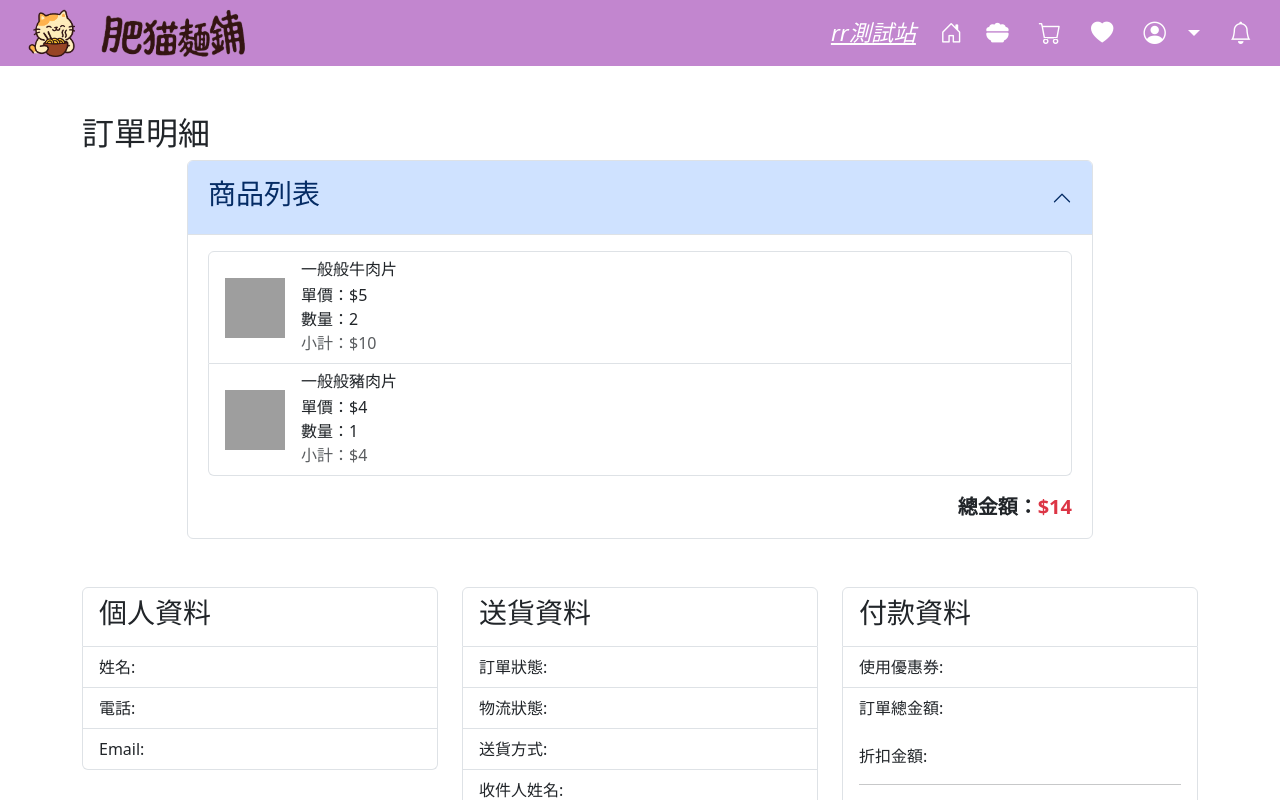
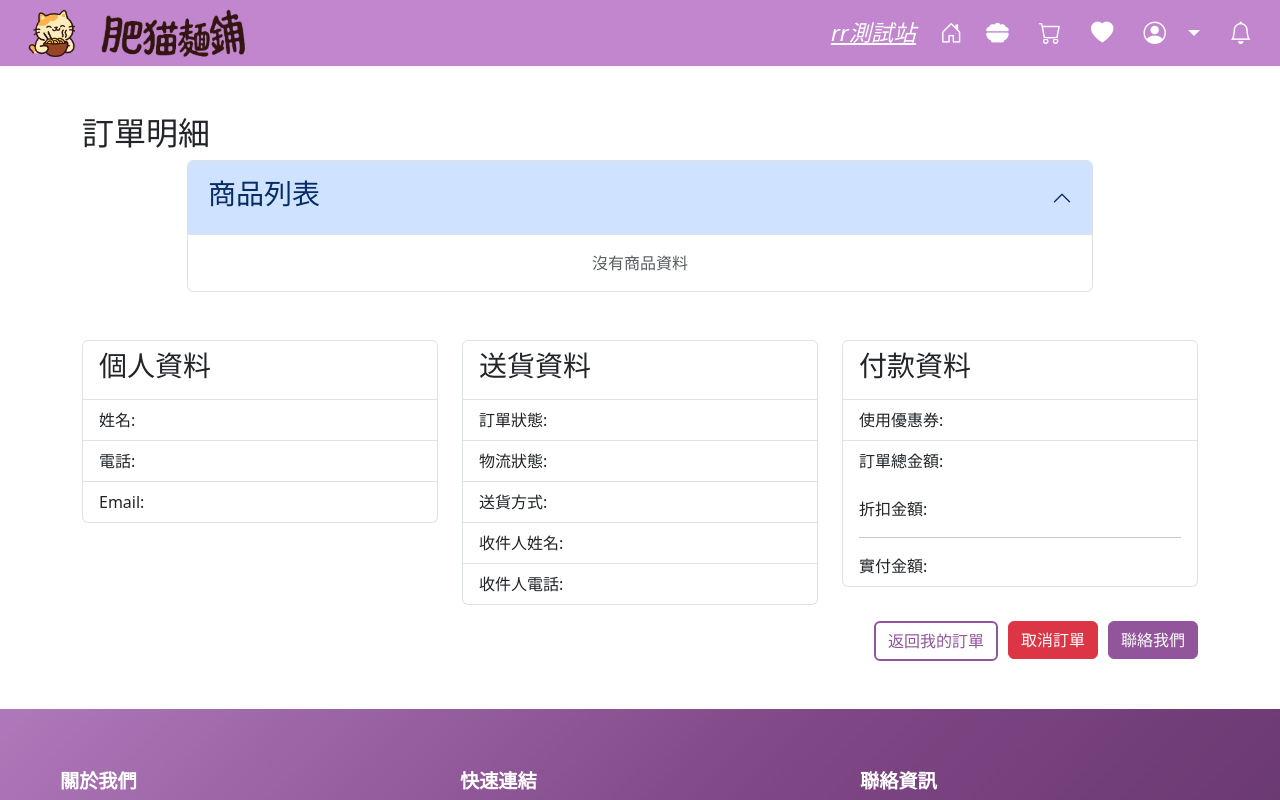
Before and after one commit to Pamelajch/FatCat-frontend, a Vue app: page /orderdetail in a window 1280 px wide. Shown: the top 800 px of the page. Built offline with nearby package versions, Linux system fonts and the light colour scheme; grey boxes are pictures that could not be loaded.

Commit message:
結帳完後將購物車內的商品獨立出訂單之商品,購物車清空

```diff
--- a/src/components/CartItemList.vue
+++ b/src/components/CartItemList.vue
@@ -1,13 +1,25 @@
 <script setup>
 import { useCartStore } from '@/stores/cart'
+import { computed } from 'vue'
+const props = defineProps({
+  items: Array
+})
 
 const cartStore = useCartStore()
+const showItems = computed(() => props.items || cartStore.items)
+const showTotal = computed(() =>
+  showItems.value.reduce((sum, item) => sum + item.price * item.quantity, 0)
+)
 </script>
 
 <template>
-  <div v-if="cartStore.items.length">
+  <div v-if="showItems.length">
     <div class="list-group mb-3">
-      <div class="list-group-item d-flex align-items-center gap-3" v-for="item in cartStore.items" :key="item.id">
+      <div
+        class="list-group-item d-flex align-items-center gap-3"
+        v-for="item in showItems"
+        :key="item.id"
+      >
         <img :src="item.image" alt="商品圖" style="width: 60px; height: 60px; object-fit: cover;" />
         <div class="flex-grow-1">
           <h6 class="mb-1">{{ item.name }}</h6>
@@ -19,9 +31,8 @@ const cartStore = useCartStore()
     </div>
 
     <div class="text-end fw-bold fs-5">
-      總金額：<span class="text-danger">${{ cartStore.totalAmount }}</span>
+      總金額：<span class="text-danger">${{ showTotal }}</span>
     </div>
   </div>
-
-  <div v-else class="text-center text-muted">購物車內尚無商品</div>
+  <div v-else class="text-center text-muted">沒有商品資料</div>
 </template>
--- a/src/stores/cart.js
+++ b/src/stores/cart.js
@@ -35,11 +35,16 @@ export const useCartStore = defineStore('cart', () => {
         items.value = items.value.filter(i => i.id !== itemId)
     }
 
+    const clearCart = () => {
+        items.value = []
+    }
+
     return {
         items,
         totalAmount,
         increaseQty,
         decreaseQty,
-        removeItem
+        removeItem,
+        clearCart  // ✅ 新增這個
     }
 })
--- /dev/null
+++ b/src/stores/order.js
@@ -0,0 +1,15 @@
+import { defineStore } from 'pinia'
+import { ref } from 'vue'
+
+export const useOrderStore = defineStore('order', () => {
+    const latestOrderItems = ref([])
+
+    const setOrderItems = (items) => {
+        latestOrderItems.value = [...items]
+    }
+
+    return {
+        latestOrderItems,
+        setOrderItems
+    }
+})
--- a/src/views/CheckoutfinishView.vue
+++ b/src/views/CheckoutfinishView.vue
@@ -1,6 +1,19 @@
 <script setup>
-        import { useCartStore } from '@/stores/cart'
+import { onMounted } from 'vue'
+import { useCartStore } from '@/stores/cart'
+import { useOrderStore } from '@/stores/order'
 import CartItemList from '@/components/CartItemList.vue'
+
+const cartStore = useCartStore()
+const orderStore = useOrderStore()
+
+// 頁面一載入就執行：儲存購物車內容為訂單 → 清空購物車
+onMounted(() => {
+  if (cartStore.items.length > 0) {
+    orderStore.setOrderItems(cartStore.items)
+    cartStore.clearCart()
+  }
+})
 </script>
 
 <template>
@@ -19,10 +32,9 @@ import CartItemList from '@/components/CartItemList.vue'
           <div id="panelsStayOpen-collapseOne" class="accordion-collapse collapse show"
             aria-labelledby="panelsStayOpen-headingOne">
             <div class="accordion-body">
-              <!-- 購物車內容開始 -->
-              <CartItemList />
-              <!-- 購物車內容結束 -->
-            </div>
+            <!-- 訂單商品列表 -->
+            <CartItemList :items="orderStore.latestOrderItems" />
+          </div>
           </div>
         </div>
          </div>
--- a/src/views/OrderdetailView.vue
+++ b/src/views/OrderdetailView.vue
@@ -1,6 +1,12 @@
 <script setup>
-      import { useCartStore } from '@/stores/cart'
+import { onMounted } from 'vue'
+import { useCartStore } from '@/stores/cart'
+import { useOrderStore } from '@/stores/order'
 import CartItemList from '@/components/CartItemList.vue'
+
+const cartStore = useCartStore()
+const orderStore = useOrderStore()
+
 </script>
 
 <template>
@@ -19,10 +25,9 @@ import CartItemList from '@/components/CartItemList.vue'
           <div id="panelsStayOpen-collapseOne" class="accordion-collapse collapse show"
             aria-labelledby="panelsStayOpen-headingOne">
             <div class="accordion-body">
-              <!-- 購物車內容開始 -->
-              <CartItemList />
-              <!-- 購物車內容結束 -->
-            </div>
+            <!-- 訂單商品列表 -->
+            <CartItemList :items="orderStore.latestOrderItems" />
+          </div>
           </div>
             </div>
          </div>
```
